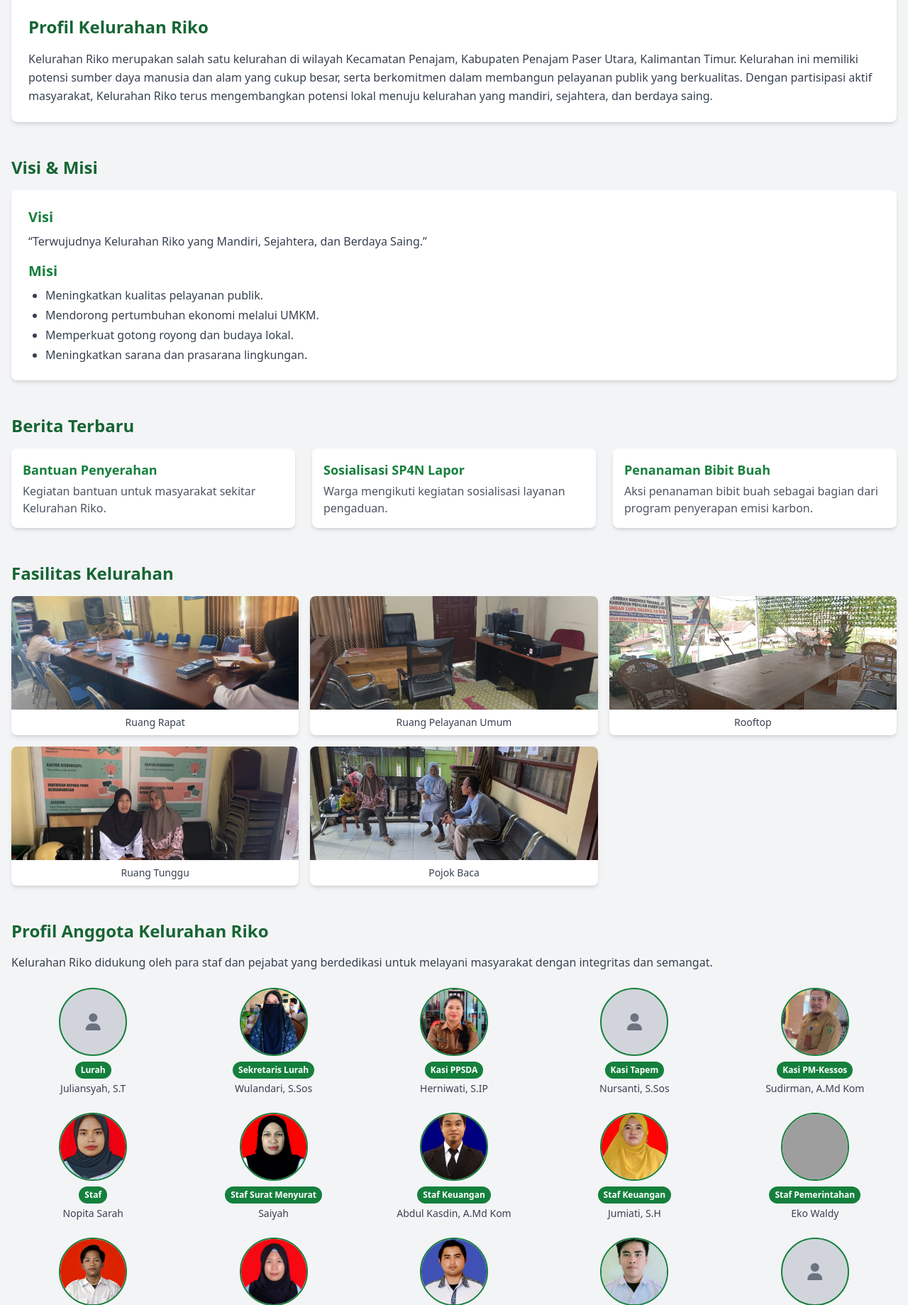
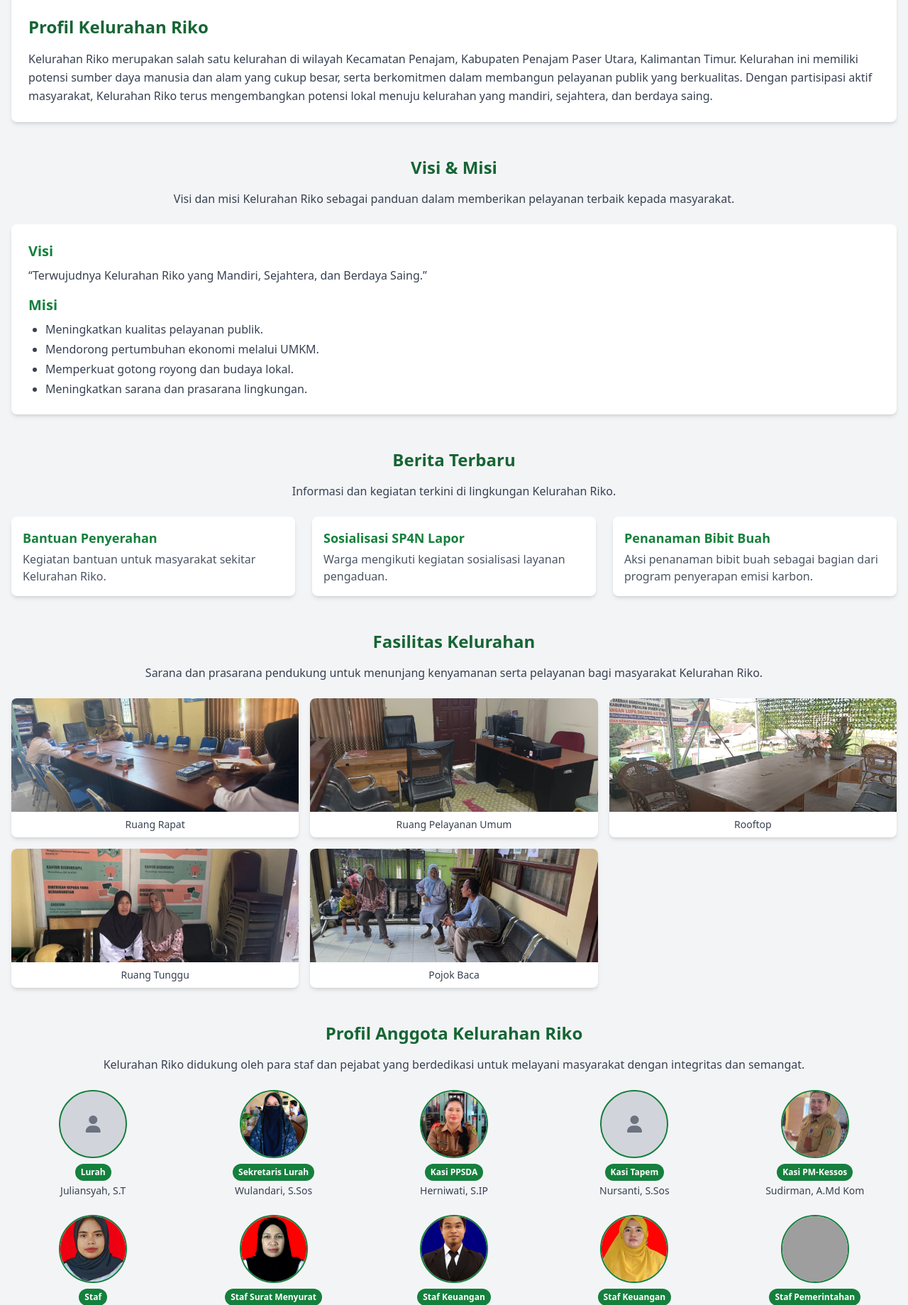
Before and after one commit to ahmdzhrrr/web-kelurahan-riko, a PHP site: page / in a window 1280 px wide. Shown: the part 446-2285 px from the top of the page at 71% size. Run offline with PHP 8.4, Linux system fonts and the light colour scheme; some libraries are stand-ins or nearby versions; grey boxes are pictures that could not be loaded.

Commit message:
centering teks dan menambahkan deskripsi

```diff
--- a/frontend/resources/views/anggota.php
+++ b/frontend/resources/views/anggota.php
@@ -1,7 +1,7 @@
     <!-- Profil Anggota -->
     <section id="anggota" class="mb-12">
-        <h2 class="text-2xl font-bold mb-4 text-green-800">Profil Anggota Kelurahan Riko</h2>
-        <p class="text-gray-700 mb-6">Kelurahan Riko didukung oleh para staf dan pejabat yang berdedikasi untuk melayani masyarakat dengan integritas dan semangat.</p>
+        <h2 class="text-2xl font-bold mb-4 text-green-800 text-center">Profil Anggota Kelurahan Riko</h2>
+        <p class="text-gray-700 mb-6 text-center">Kelurahan Riko didukung oleh para staf dan pejabat yang berdedikasi untuk melayani masyarakat dengan integritas dan semangat.</p>
 
         <div class="grid grid-cols-2 sm:grid-cols-3 md:grid-cols-5 gap-6">
             <?php foreach ($anggota as $member): ?>
--- a/frontend/resources/views/berita.php
+++ b/frontend/resources/views/berita.php
@@ -1,6 +1,7 @@
     <!-- Berita Terbaru -->
     <section id="berita" class="mb-12">
-        <h2 class="text-2xl font-bold mb-4 text-green-800">Berita Terbaru</h2>
+        <h2 class="text-2xl font-bold mb-4 text-green-800 text-center">Berita Terbaru</h2>
+        <p class="text-gray-700 mb-6 text-center">Informasi dan kegiatan terkini di lingkungan Kelurahan Riko.</p>
         <div class="grid grid-cols-1 md:grid-cols-3 gap-6">
             <?php foreach ($berita as $item): ?>
                 <div class="bg-white p-4 rounded-lg shadow-md">
--- a/frontend/resources/views/fasilitas.php
+++ b/frontend/resources/views/fasilitas.php
@@ -1,6 +1,7 @@
     <!-- Fasilitas -->
     <section id="fasilitas" class="mb-12">
-        <h2 class="text-2xl font-bold mb-4 text-green-800">Fasilitas Kelurahan</h2>
+        <h2 class="text-2xl font-bold mb-4 text-green-800 text-center">Fasilitas Kelurahan</h2>
+        <p class="text-gray-700 mb-6 text-center">Sarana dan prasarana pendukung untuk menunjang kenyamanan serta pelayanan bagi masyarakat Kelurahan Riko.</p>
         <div class="grid grid-cols-1 sm:grid-cols-2 md:grid-cols-3 gap-4">
             <?php foreach ($fasilitas as $fas): ?>
                 <div class="bg-white rounded-lg shadow-md overflow-hidden">
--- a/frontend/resources/views/visi-misi.php
+++ b/frontend/resources/views/visi-misi.php
@@ -1,6 +1,7 @@
     <!-- Visi & Misi -->
     <section id="visi-misi" class="mb-12">
-        <h2 class="text-2xl font-bold mb-4 text-green-800">Visi & Misi</h2>
+        <h2 class="text-2xl font-bold mb-4 text-green-800 text-center">Visi & Misi</h2>
+        <p class="text-gray-700 mb-6 text-center">Visi dan misi Kelurahan Riko sebagai panduan dalam memberikan pelayanan terbaik kepada masyarakat.</p>
         <div class="bg-white rounded-lg shadow-md p-6">
             <h3 class="text-xl font-semibold text-green-700">Visi</h3>
             <p class="text-gray-700 mt-2 mb-4">&ldquo;<?= e($visi_misi['visi']) ?>&rdquo;</p>
```
